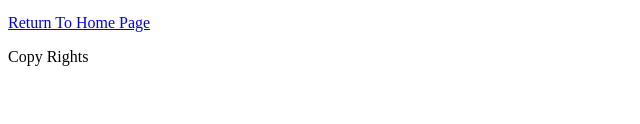
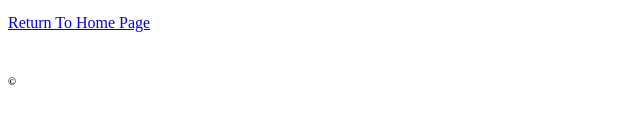
Before and after one commit to EstyBrandes/Exersice1, a plain HTML site: page ex1/index2.html in a window 1280 px wide. Shown: the part 438-562 px from the top of the page, without its empty margins (0-640 px from the left). Drawn offline with Linux system fonts and the light colour scheme.

Commit message:
Playlist

```diff
--- a/ex1/index2.html
+++ b/ex1/index2.html
@@ -18,9 +18,10 @@
     </ul>
 
     <a href="index.html">Return To Home Page</a>
+    <br>
+    <br>
+    <h6>&copy;</h6>
 </body>
-<footer>
-    <p>Copy Rights</p>
-</footer>
+
 
 </html>
```
Also changed, not shown: ex1/index.html (+3 -5 lines), ex1/index3.html (+4 -4 lines).
